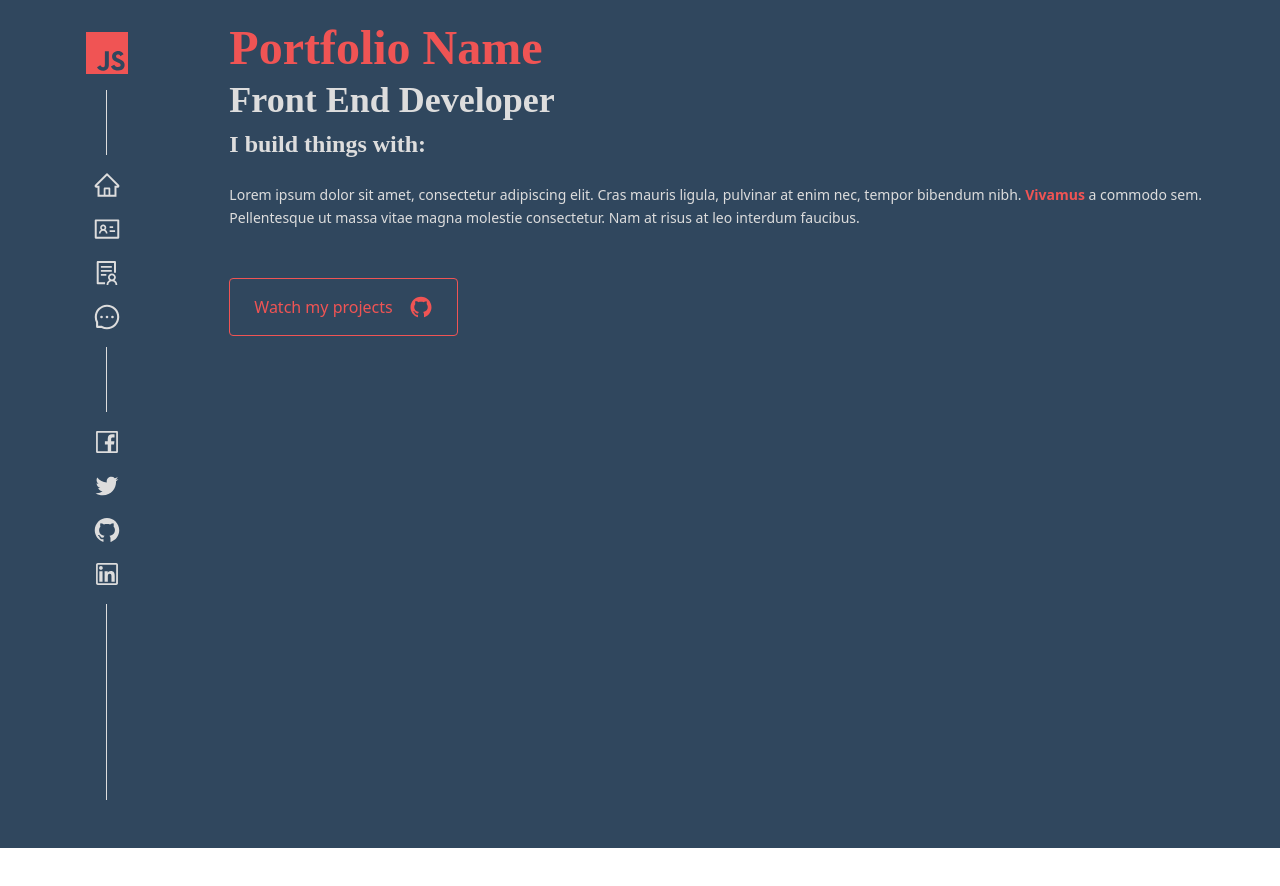
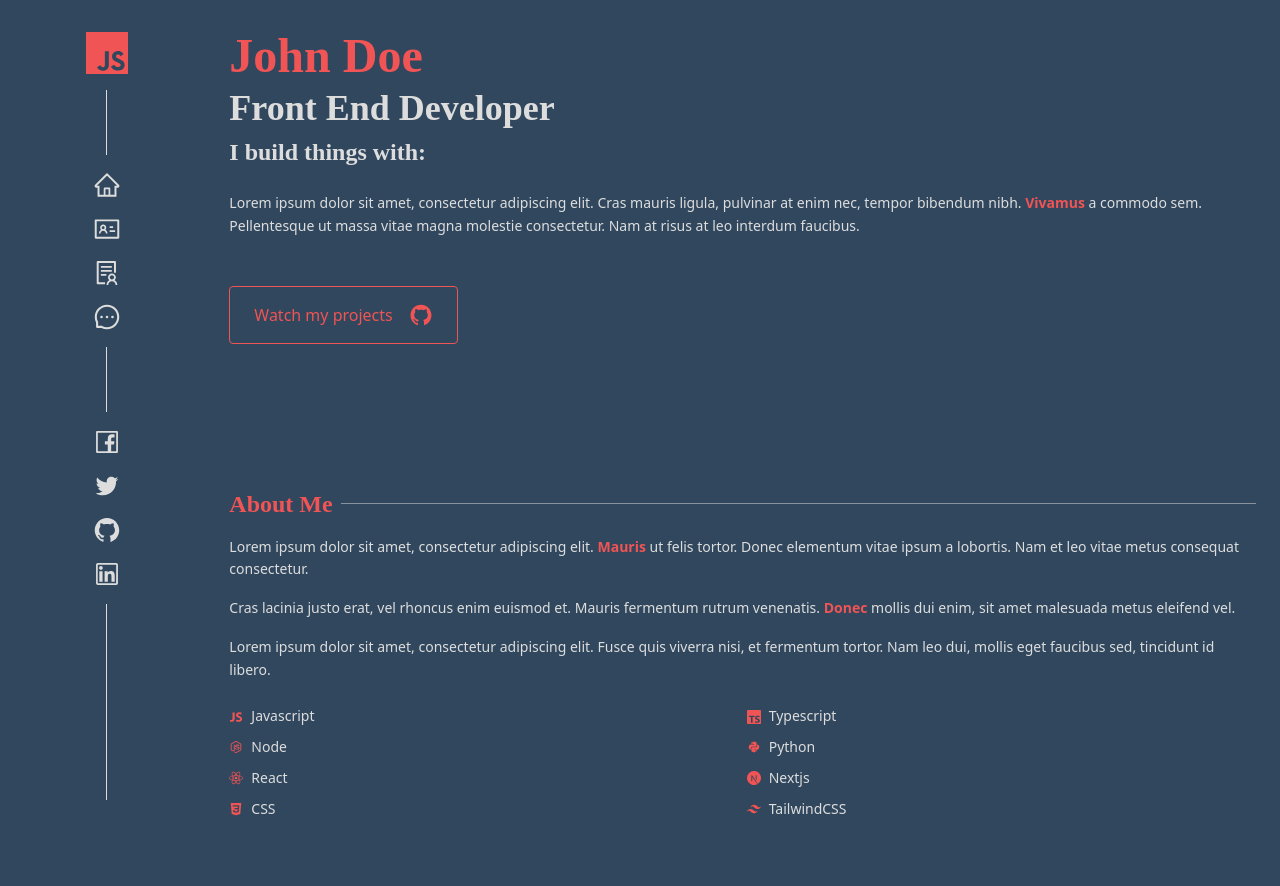
Before and after one commit to MarcPerezdeTudela/sample-portfolio, a Next.js app: page / in a window 1280 px wide. Shown: the top 886 px of the page. Before the commit the page ends 848 px from the top, so only its background shows below. Built offline with nearby package versions, Linux system fonts and the light colour scheme.

Commit message:
feat: add about section

```diff
--- a/src/components/TextCarousel.tsx
+++ b/src/components/TextCarousel.tsx
@@ -9,7 +9,7 @@ const TextCarousel = () => {
   useEffect(() => {
     setInterval(() => {
       setIsMoving(true)
-    }, 3000)
+    }, 4000)
   }, [])
   return (
     <>
--- a/src/components/layout/Layout.tsx
+++ b/src/components/layout/Layout.tsx
@@ -7,7 +7,7 @@ interface LayoutProps {
 
 const Layout: React.FunctionComponent = ({ children }: LayoutProps) => {
   return (
-    <div className="bg-primary grid grid-cols-12 ">
+    <div className="bg-primary grid grid-cols-12 grid-rows-2 ">
       <SideBar />
       <main className="flex flex-col h-screen col-span-10">{children}</main>
       <Footer />
--- /dev/null
+++ b/src/components/sections/AboutSection.tsx
@@ -0,0 +1,80 @@
+import {
+  IoLogoJavascript,
+  IoLogoNodejs,
+  IoLogoPython,
+  IoLogoCss3,
+} from 'react-icons/io'
+import {
+  SiTypescript,
+  SiReact,
+  SiNextdotjs,
+  SiTailwindcss,
+} from 'react-icons/si'
+import CustomLink from '../CustomLink'
+
+const AboutSection = () => {
+  return (
+    <section className="flex h-min flex-col pt-8 px-4 pr-6 text-primaryText">
+      <div className="flex h-full items-center">
+        <h4 className="font-title text-2xl text-secondary font-semibold whitespace-nowrap pr-2">
+          About <span className="text-secondary">Me</span>
+        </h4>
+        <span className="h-px w-full bg-primaryText/50" />
+      </div>
+      <div className="leading-relaxed text-sm">
+        <p className="py-2 pt-4">
+          Lorem ipsum dolor sit amet, consectetur adipiscing elit.{' '}
+          <CustomLink>Mauris</CustomLink> ut felis tortor. Donec elementum vitae
+          ipsum a lobortis. Nam et leo vitae metus consequat consectetur.
+        </p>
+        <p className="py-2">
+          Cras lacinia justo erat, vel rhoncus enim euismod et. Mauris fermentum
+          rutrum venenatis. <CustomLink>Donec</CustomLink> mollis dui enim, sit
+          amet malesuada metus eleifend vel.
+        </p>
+        <p className="py-2">
+          Lorem ipsum dolor sit amet, consectetur adipiscing elit. Fusce quis
+          viverra nisi, et fermentum tortor. Nam leo dui, mollis eget faucibus
+          sed, tincidunt id libero.
+        </p>
+
+        <ul className="grid gap-2 grid-cols-2 grid-rows-4 pt-4">
+          <li className="flex items-center">
+            <IoLogoJavascript className="fill-secondary mr-2" />
+            Javascript
+          </li>
+          <li className="flex items-center">
+            <SiTypescript className="fill-secondary mr-2" />
+            Typescript
+          </li>
+          <li className="flex items-center">
+            <IoLogoNodejs className="fill-secondary mr-2" />
+            Node
+          </li>
+          <li className="flex items-center">
+            <IoLogoPython className="fill-secondary mr-2" />
+            Python
+          </li>
+          <li className="flex items-center">
+            <SiReact className="fill-secondary mr-2" />
+            React
+          </li>
+          <li className="flex items-center">
+            <SiNextdotjs className="fill-secondary mr-2" />
+            Nextjs
+          </li>
+          <li className="flex items-center">
+            <IoLogoCss3 className="fill-secondary mr-2" />
+            CSS
+          </li>
+          <li className="flex items-center">
+            <SiTailwindcss className="fill-secondary mr-2" />
+            TailwindCSS
+          </li>
+        </ul>
+      </div>
+    </section>
+  )
+}
+
+export default AboutSection
--- a/src/components/sections/HeroSection.tsx
+++ b/src/components/sections/HeroSection.tsx
@@ -4,9 +4,9 @@ import TextCarousel from '../TextCarousel'
 
 const HeroSection = () => {
   return (
-    <section className="flex h-min flex-col pt-6 px-4 pr-6">
+    <section className="flex h-min flex-col pt-8 px-4 pr-6 pb-28">
       <h1 className="text-secondary font-title text-5xl font-semibold">
-        Portfolio Name
+        John Doe
       </h1>
       <h2 className="text-primaryText font-title text-4xl font-semibold pt-2">
         Front End Developer
--- a/src/pages/index.tsx
+++ b/src/pages/index.tsx
@@ -1,15 +1,17 @@
+import AboutSection from '@/components/sections/AboutSection'
 import HeroSection from '@/components/sections/HeroSection'
 import type { NextPage } from 'next'
 import Head from 'next/head'
 
 const Home: NextPage = () => {
   return (
-    <div className="min-h-screen">
+    <div className="flex flex-col min-h-screen">
       <Head>
         <title>Create Next App</title>
         <link rel="icon" href="/favicon.ico" />
       </Head>
       <HeroSection />
+      <AboutSection />
     </div>
   )
 }
```
